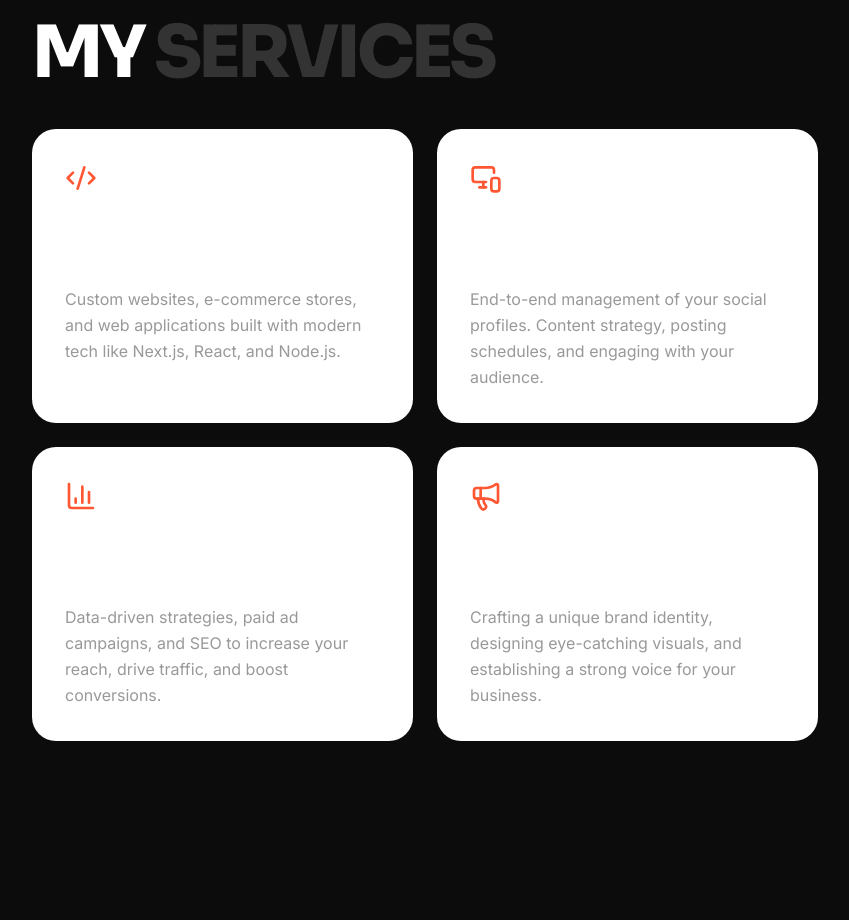
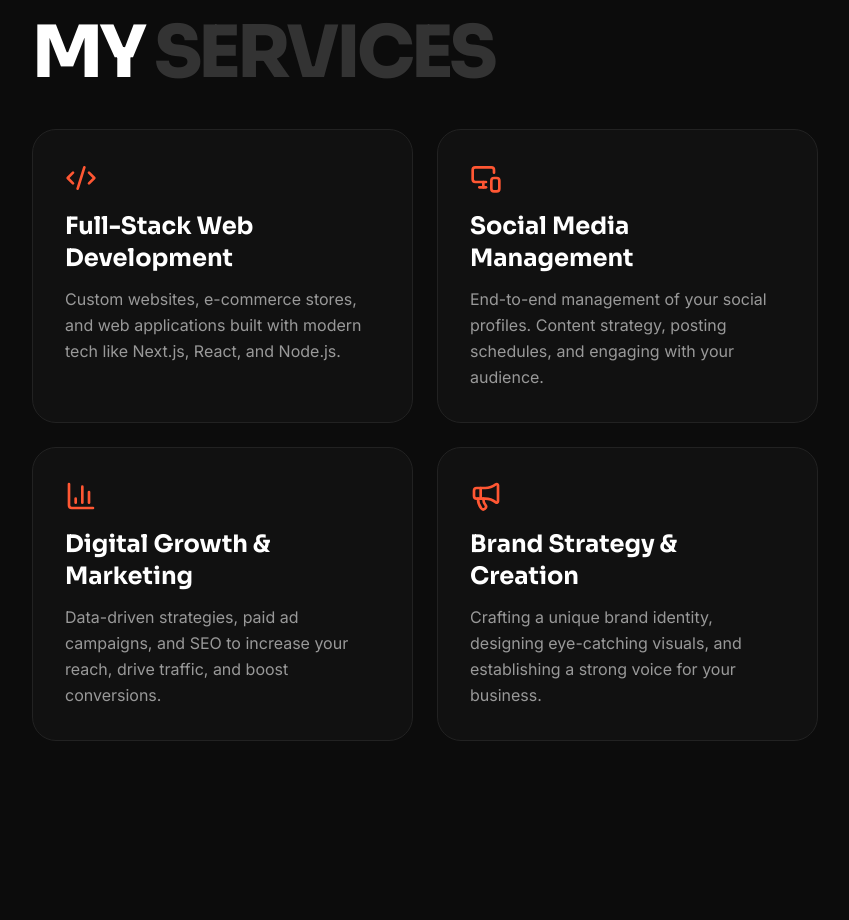
Before and after one commit to Sikandar-7/portfolio-, a Next.js app: page / in a window 1280 px wide. Shown: the part 740-1660 px from the top of the page, without its empty margins (430-1279 px from the left). Built offline with nearby package versions, Linux system fonts and the light colour scheme.

Commit message:
style: fix services card background color to make text visible

```diff
--- a/src/components/Services.tsx
+++ b/src/components/Services.tsx
@@ -47,7 +47,7 @@ export default function Services() {
             whileInView={{ opacity: 1, y: 0 }}
             viewport={{ once: true }}
             transition={{ delay: index * 0.1, duration: 0.5 }}
-            className="bg-card-bg border border-white/5 rounded-3xl p-8 hover:bg-[#1A1A1A] transition-colors group"
+            className="bg-[#111111] border border-[#222222] rounded-3xl p-8 hover:bg-[#1A1A1A] transition-colors group"
           >
             {service.icon}
             <h3 className="text-2xl font-bold font-sora mb-3 text-white group-hover:text-primary transition-colors">
```
